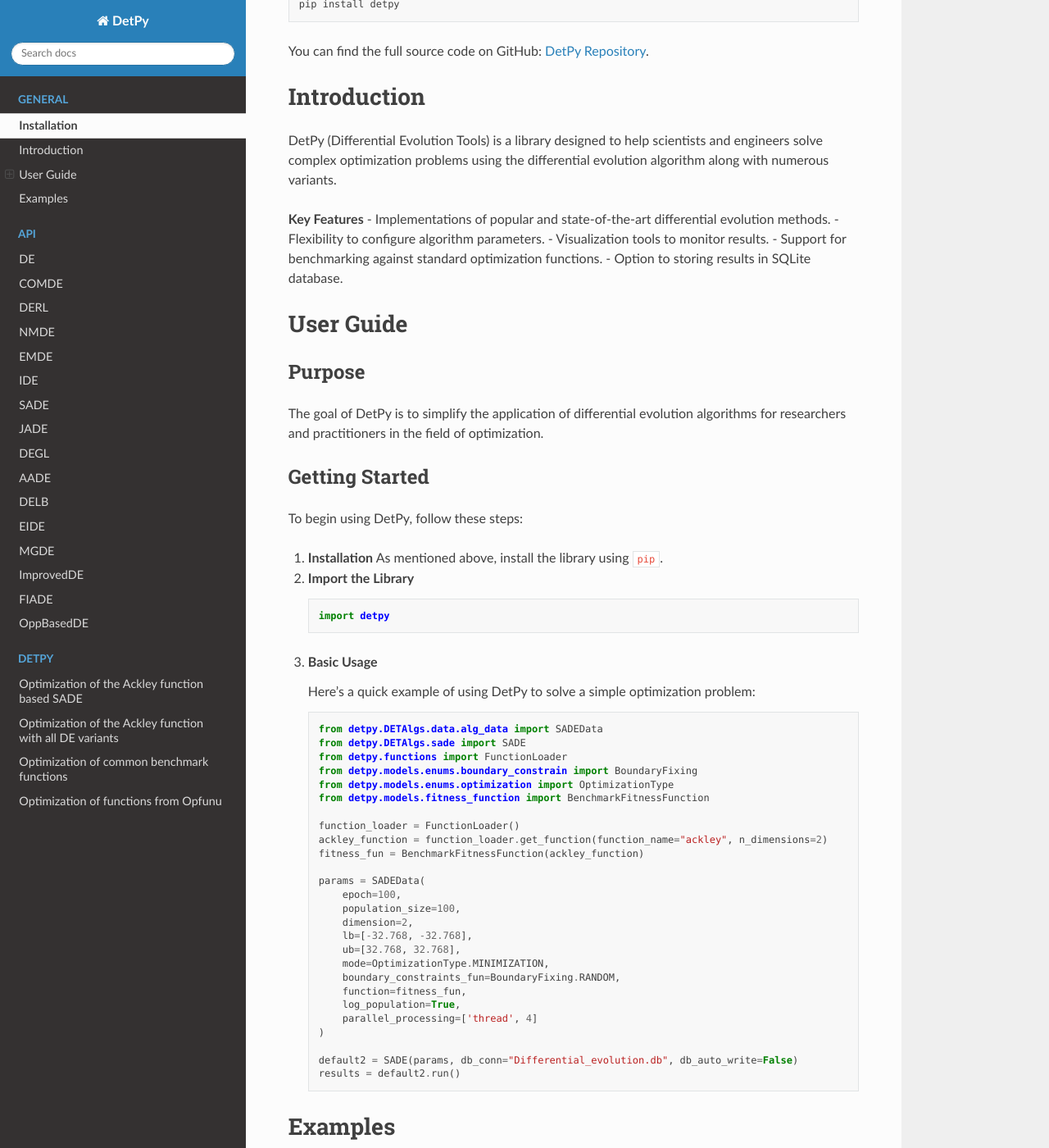
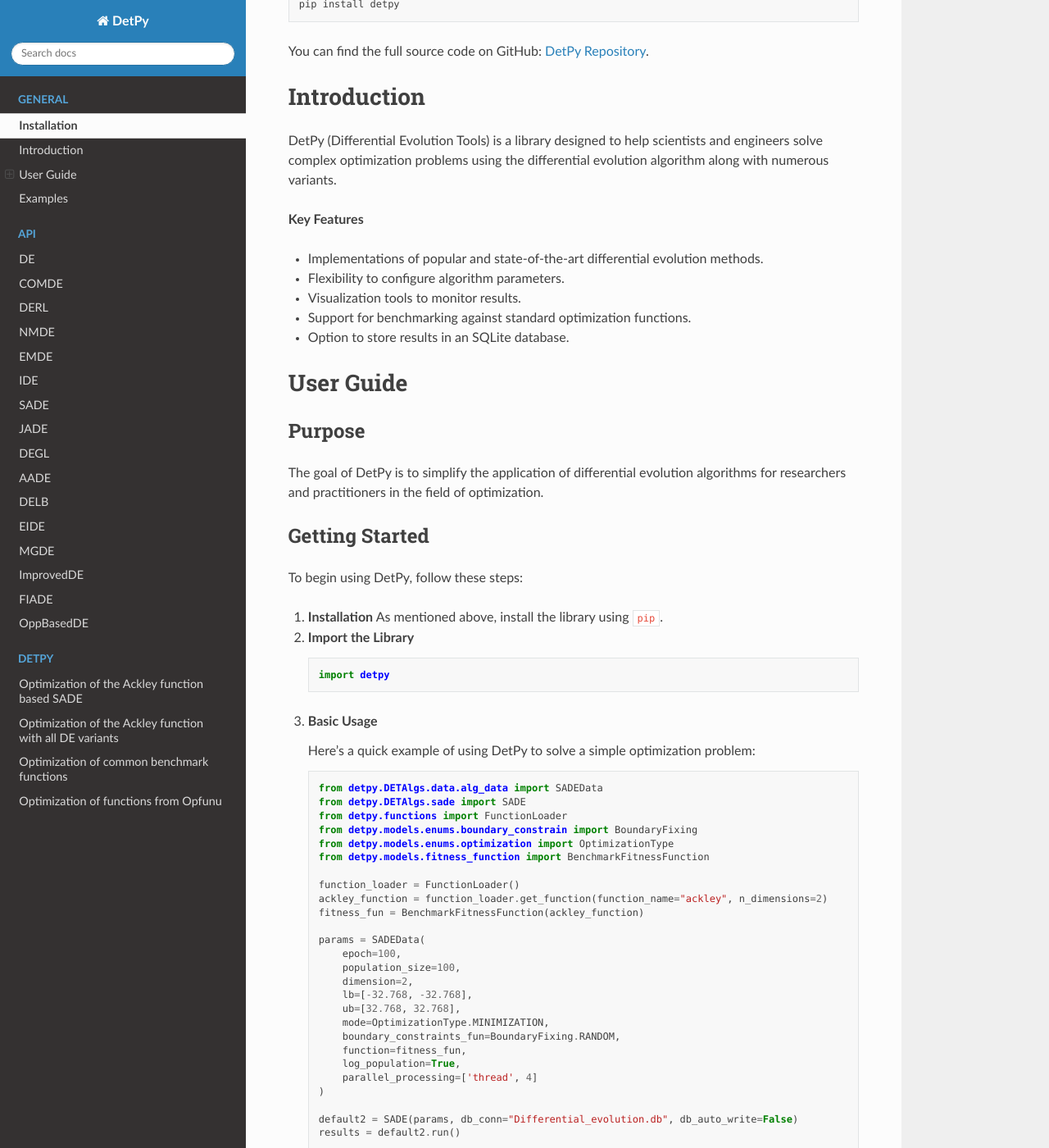
Before and after one commit to Blazej-Zielinski/DET, a Sphinx documentation site: the page built from doc/installation.rst, in a window 1280 px wide and 1400 px high, scrolled down 224 px. Shown: the whole window at 82% size. Built offline with Sphinx 7.4.7 and the Read the Docs theme 3.1.0, drawn with Linux system fonts in a browser that asks for light colours; pages that are not in the unit, such as notebooks, are missing from menus; some of the changed text lies outside the part shown.

Commit message:
fix styles in installation doc

```diff
--- a/doc/installation.rst
+++ b/doc/installation.rst
@@ -16,11 +16,12 @@
 DetPy (Differential Evolution Tools) is a library designed to help scientists and engineers solve complex optimization problems using the differential evolution algorithm along with numerous variants.
 
 **Key Features**
+
 - Implementations of popular and state-of-the-art differential evolution methods.
 - Flexibility to configure algorithm parameters.
 - Visualization tools to monitor results.
 - Support for benchmarking against standard optimization functions.
-- Option to storing results in SQLite database.
+- Option to store results in an SQLite database.
 
 User Guide
 ============================
```
Also changed, not shown: other parts of doc/installation.rst (+4 -3 lines).
